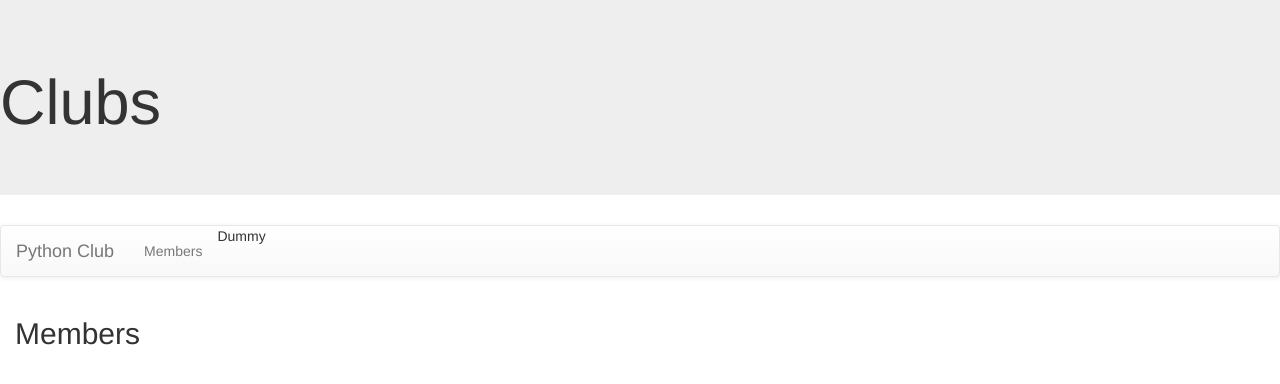
After one commit to RaffyMiguelCapili/PythonClub, a Django app: page /club/members/ in a window 1280 px wide. The commit adds this page. Shown: the top 384 px of the page. Run offline with Django 4.2, Linux system fonts and the light colour scheme; data that the repository does not hold is empty; some libraries are stand-ins or nearby versions.

Commit message:
Assignment 5 Product View

```diff
--- a/club/admin.py
+++ b/club/admin.py
@@ -1,8 +1,9 @@
 from django.contrib import admin
-from .models import Meeting, MeetingMinutes, Resource, Event
+from .models import Meeting, MeetingMinutes, Resource, Event, TypeResource
 # Register your models here.
 
 admin.site.register(Meeting)
 admin.site.register(MeetingMinutes)
 admin.site.register(Resource)
 admin.site.register(Event)
+admin.site.register(TypeResource)
--- a/club/templates/base.html
+++ b/club/templates/base.html
@@ -16,7 +16,7 @@
 <a class="navbar-brand" href="{% url 'index' %}">Python Club</a>
 </div>
 <ul class="nav navbar-nav">
-<li>Dummy</li>
+<li><a href="{% url 'members' %}"> Members </a></li>
 <li>Dummy</li>
 </ul>
 </div>
--- /dev/null
+++ b/club/templates/club/members.html
@@ -0,0 +1,9 @@
+{% extends 'base.html'%}
+{% block content %}
+<h2>Members</h2>
+<ul>
+    {% for m in members_list  %}
+        <li>{{ m.resourcename }}</li>
+    {% endfor %}
+</ul>
+{% endblock %}
--- a/club/urls.py
+++ b/club/urls.py
@@ -3,4 +3,5 @@ from . import views
 
 urlpatterns = [
     path('', views.index, name='index'),
+    path('members/', views.members, name= 'members')
 ]
--- a/club/views.py
+++ b/club/views.py
@@ -1,5 +1,11 @@
 from django.shortcuts import render
+from .models import Resource, TypeResource, Meeting, MeetingMinutes, Event
 
 # Create your views here.
 def index(request):
     return render(request, 'club/index.html')
+
+
+def members(request):
+    members_list=Resource.objects.all()
+    return render(request, 'club/members.html', {'members_list': members_list})
```
Also changed, not shown: club/models.py (+12 -1 lines), club/migrations/0002_typeresource_alter_resource_resourcetype.py (added).
